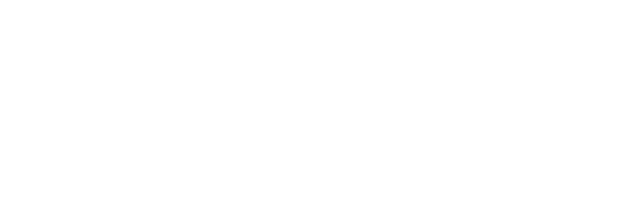
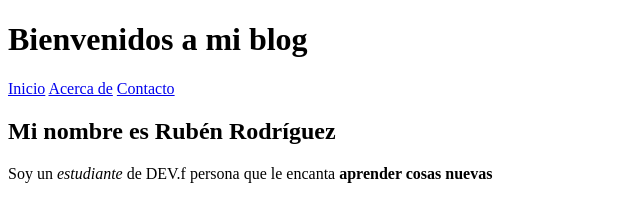
Before and after one commit to Rubenix2002/mi-primer-html-buenardo, a plain HTML site: page index.html in a window 1280 px wide. Shown: the whole page, without its empty margins (0-640 px from the left). Drawn offline with Linux system fonts and the light colour scheme.

Commit message:
Feat: Se agrega Nav y un main de nuestro index

```diff
--- a/index.html
+++ b/index.html
@@ -6,6 +6,19 @@
     <title>Mi blog</title>
 </head>
 <body>
-
+        <header>
+                <h1>Bienvenidos a mi blog</h1>
+                <nav>
+                        <a href="#">Inicio</a>
+                        <a href="#">Acerca de</a>
+                        <a href="#">Contacto</a>
+                </nav>
+        </header>
+        <main id="Inicio">
+                <section>
+                        <h2>Mi nombre es Rubén Rodríguez</h2>
+                        <p>Soy un <em>estudiante</em> de DEV.f persona que le encanta <strong>aprender cosas nuevas</strong> </p>
+                </section>
+        </main>
 </body>
 </html>
```
